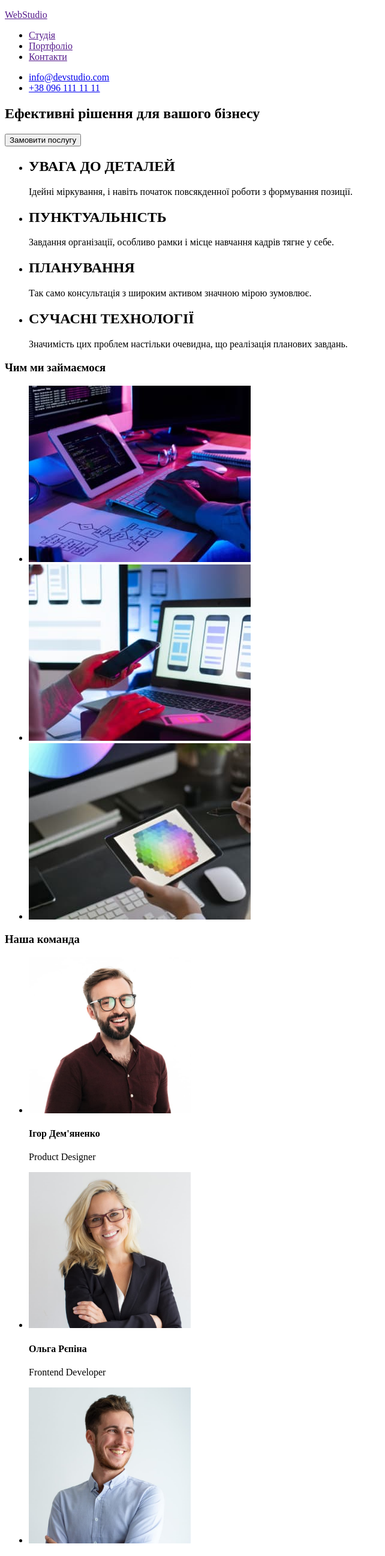
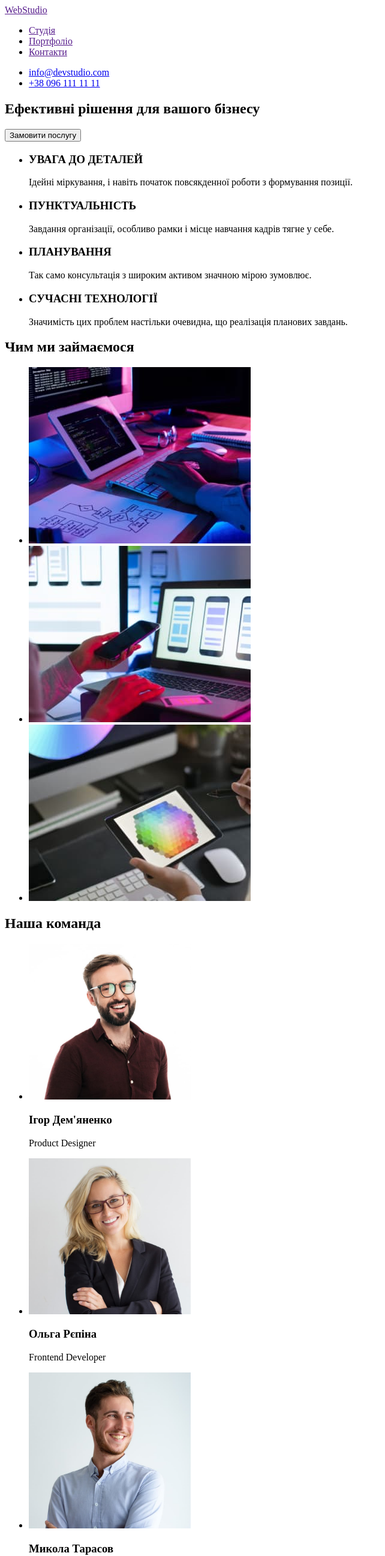
Before and after one commit to Sldvld/goit-markup-hw-01, a plain HTML site: page index.html in a window 1280 px wide. Shown: the top 2594 px of the page at 60% size, without its empty margins (0-642 px from the left). Drawn offline with Linux system fonts and the light colour scheme.

Commit message:
Виправляє помилки
Виправлена структура списку та видалені зайві теги

```diff
--- a/index.html
+++ b/index.html
@@ -8,9 +8,9 @@
 </head>
 <body>
 <header>
-       <p lang="en"><a href="">
+       <a lang="en" href="">
         WebStudio
-        </a></p>
+        </a>
     <nav>
     <ul>
         <li><a href="">Студія</a></li>
@@ -31,25 +31,25 @@
 <section>
     <ul>
         <li>
-            <h2>УВАГА ДО ДЕТАЛЕЙ</h2>
+            <h3>УВАГА ДО ДЕТАЛЕЙ</h3>
             <p>Ідейні міркування, і навіть початок повсякденної роботи з формування позиції.</p>
         </li>
         <li>
-            <h2>ПУНКТУАЛЬНІСТЬ</h2>
+            <h3>ПУНКТУАЛЬНІСТЬ</h3>
             <p>Завдання організації, особливо рамки і місце навчання кадрів тягне у себе.</p>
         </li>
         <li>
-            <h2>ПЛАНУВАННЯ</h2>
+            <h3>ПЛАНУВАННЯ</h3>
             <p>Так само консультація з широким активом значною мірою зумовлює.</p>
         </li>
         <li>
-            <h2>СУЧАСНІ ТЕХНОЛОГІЇ</h2>
+            <h3>СУЧАСНІ ТЕХНОЛОГІЇ</h3>
             <p>Значимість цих проблем настільки очевидна, що реалізація планових завдань.</p>
         </li>
     </ul>
 </section>
 <section>
-    <h3>Чим ми займаємося</h3>
+    <h2>Чим ми займаємося</h2>
     <ul>
         <li>
                 <img
@@ -72,35 +72,35 @@
     </ul>
 </section>
 <section>
-    <h3>Наша команда</h3>
+    <h2>Наша команда</h2>
     <ul>
             <li>
             <img src="./images/ihor.jpg" alt="Ігор Дем'яненко" width="270"/>
-                <h4>Ігор Дем'яненко</h4>
+                <h3>Ігор Дем'яненко</h3>
                 <p lang="en">Product Designer</p>
             </li>
             <li>
             <img src="./images/olha.jpg" alt="Ольга Рєпіна" width="270"/>
-                <h4>Ольга Рєпіна</h4>
+                <h3>Ольга Рєпіна</h3>
                 <p lang="en">Frontend Developer</p>
             </li>
             <li>
             <img src="./images/kolya.jpg" alt="Микола Тарасов" width="270"/>
-                <h4>Микола Тарасов</h4>
+                <h3>Микола Тарасов</h3>
                 <p lang="en">Marketing</p>
             </li>
             <li>
             <img src="./images/misha.jpg" alt="Михайло Єрмаков" width="270"/>
-                <h4>Михайло Єрмаков</h4>
+                <h3>Михайло Єрмаков</h3>
                 <p lang="en">UI Designer</p>
             </li>
     </ul>
 </section>
 </main>
 <footer>
-    <p lang="en"><a href="">
+    <a lang="en" href="">
         WebStudio
-        </a></p>
+        </a>
     <address>
         м. Київ, пр-т Лесі Українки, 26
     </address>
```
